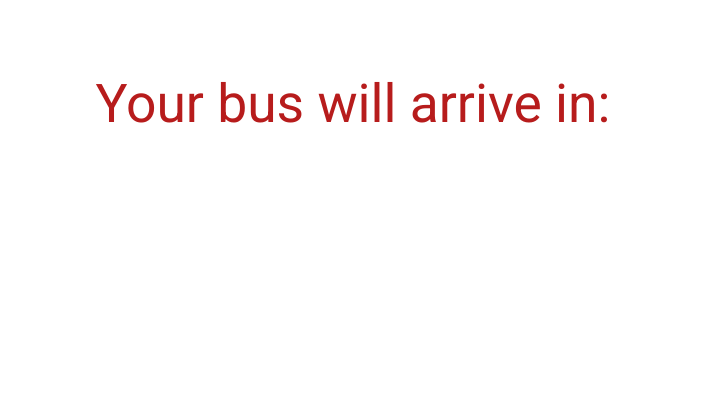
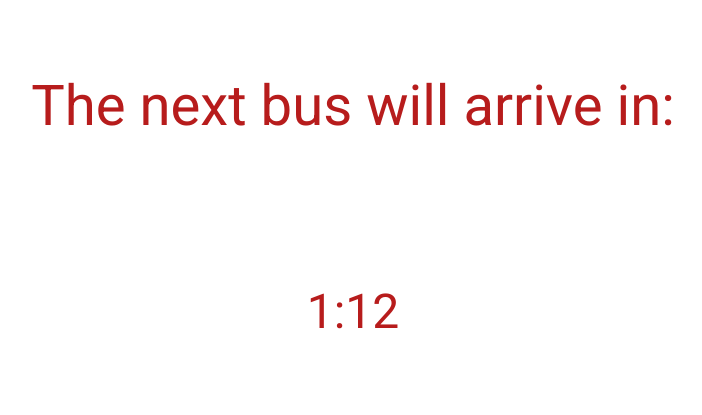
Before and after one commit to rawells14/TamuBuses, a website: page public/bus.html in a window 1280 px wide. Shown: the whole page, without its empty margins (287-989 px from the left). Drawn offline with nearby package versions, Linux system fonts and the light colour scheme.

Commit message:
Bus page ui halfway done

```diff
--- a/index.js
+++ b/index.js
@@ -20,9 +20,6 @@ app.get("/buses/3", function(req, res){
 	res.render("bus.html");
 });
 
-
-
-
 io.on('connection', function(socket){
 	console.log('a user connected');
 });
--- a/public/bus.html
+++ b/public/bus.html
@@ -6,15 +6,18 @@
   <link href='http://fonts.googleapis.com/css?family=Roboto' rel='stylesheet' type='text/css'>
   <!-- Compiled and minified JavaScript -->
   <script src="https://cdnjs.cloudflare.com/ajax/libs/materialize/0.97.8/js/materialize.min.js"></script>
-  <script src="client.js"></script>
-  <link href='style.css' rel='stylesheet' type='text/css'>
+  <script src="../client.js"></script>
+  <link href='../style.css' rel='stylesheet' type='text/css'>
 
   <title>TamuBuses</title>
 </head>
 
 <body>
   <div id="title" class="center">
-    Your bus will arrive in:
+    The next bus will arrive in:
+  </div>
+  <div id="time" class="center">
+    1:12
   </div>
 </body>
 </div>
--- a/public/client.js
+++ b/public/client.js
@@ -1,6 +1,5 @@
 $( document ).ready(function() {
+
     Materialize.fadeInImage('#title')
-    setTimeout(function(){  }, 3000);
-
-
+    Materialize.fadeInImage('#time')
 });
--- a/public/style.css
+++ b/public/style.css
@@ -6,7 +6,7 @@ body{
   padding-top: 5%;
   font-weight: 200;
   color: #b71c1c;
-  font-size: 3.56rem;
+  font-size: 3.75rem;
   padding-bottom: 5%;
 }
 .center{
@@ -17,3 +17,10 @@ body{
 #bus-routes{
 
 }
+#time{
+  padding-top: 5%;
+  font-weight: 200;
+  color: #b71c1c;
+  font-size: 3.2rem;
+  padding-bottom: 5%;
+}
```
